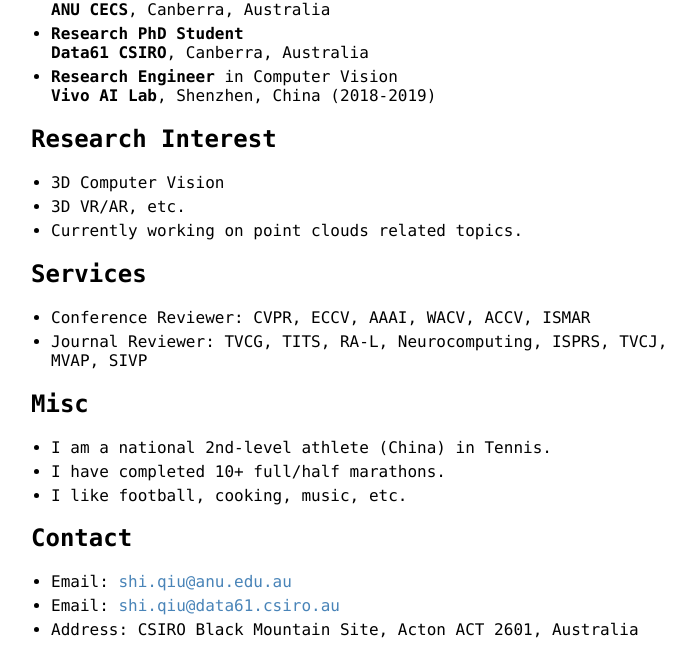
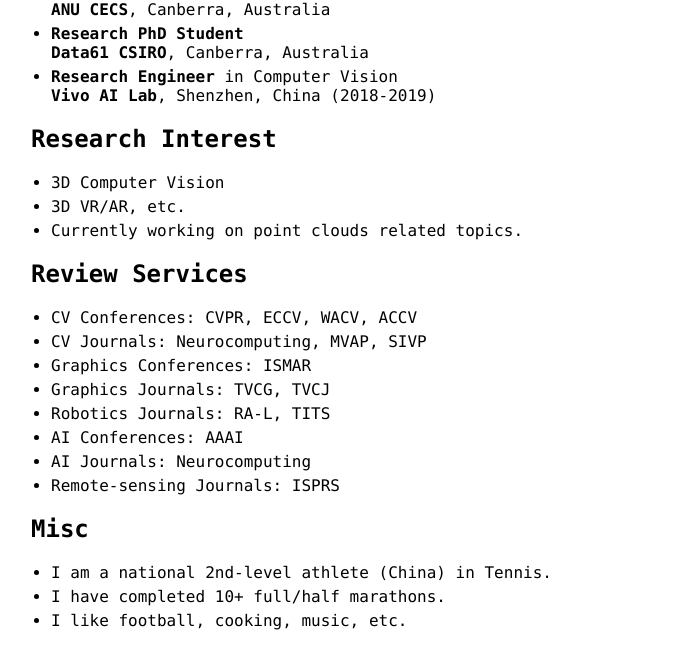
Before and after one commit to ShiQiu0419/ShiQiu0419.github.io, a Jekyll site: the page built from index.md, in a window 1280 px wide and 900 px high, scrolled down 1621 px, cut to the strip 0-651 px from the top of the window. Shown: the whole strip, without its empty margins (259-954 px from the left). Built offline with Jekyll 4.4.1, drawn with Linux system fonts in a browser that asks for light colours; our own code applies the rules of GitHub Pages for plain Markdown files.

Commit message:
Update index.md

```diff
--- a/index.md
+++ b/index.md
@@ -73,9 +73,15 @@
 * 3D VR/AR, etc.
 * Currently working on point clouds related topics.
 
-## Services
-* Conference Reviewer: CVPR, ECCV, AAAI, WACV, ACCV, ISMAR
-* Journal Reviewer: TVCG, TITS, RA-L, Neurocomputing, ISPRS, TVCJ, MVAP, SIVP
+## Review Services
+* CV Conferences: CVPR, ECCV, WACV, ACCV
+* CV Journals: Neurocomputing, MVAP, SIVP
+* Graphics Conferences: ISMAR
+* Graphics Journals: TVCG, TVCJ
+* Robotics Journals: RA-L, TITS
+* AI Conferences: AAAI
+* AI Journals: Neurocomputing
+* Remote-sensing Journals: ISPRS
 
 ## Misc
 * I am a national 2nd-level athlete (China) in Tennis.
```
